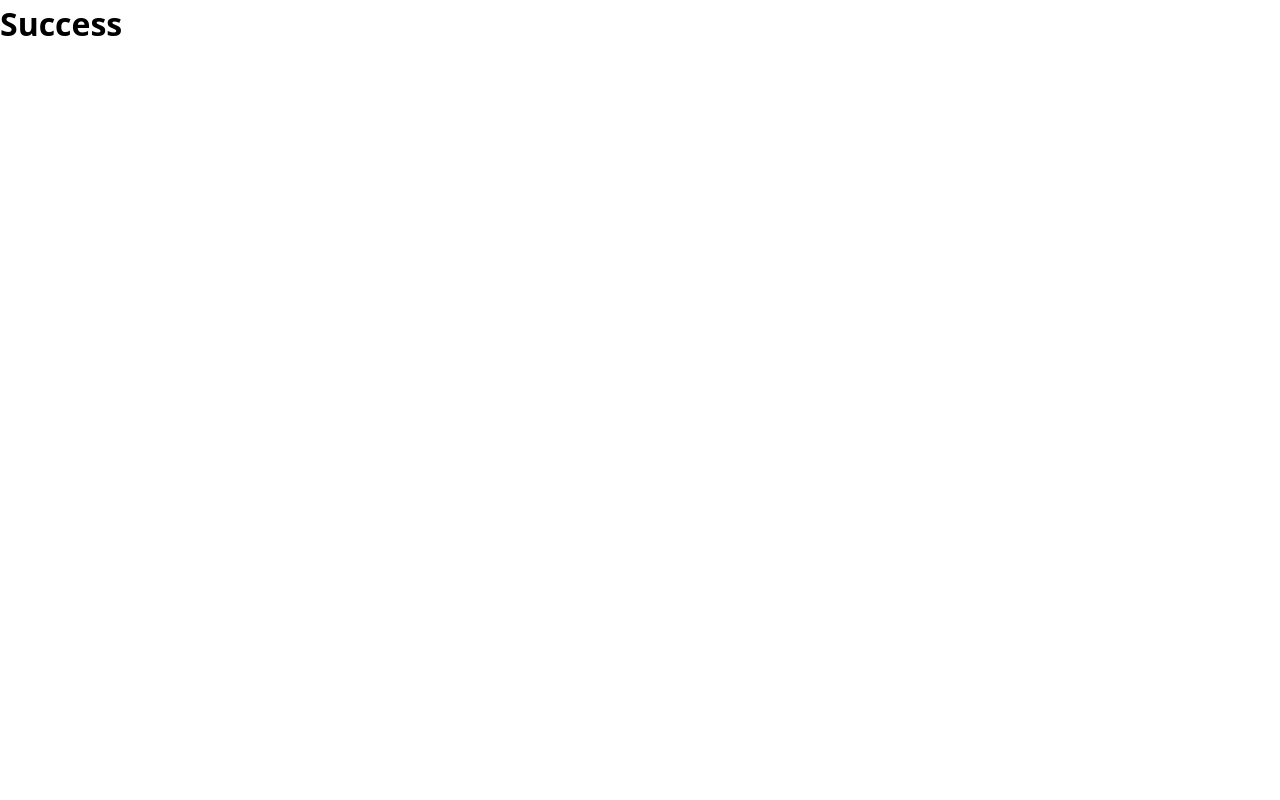
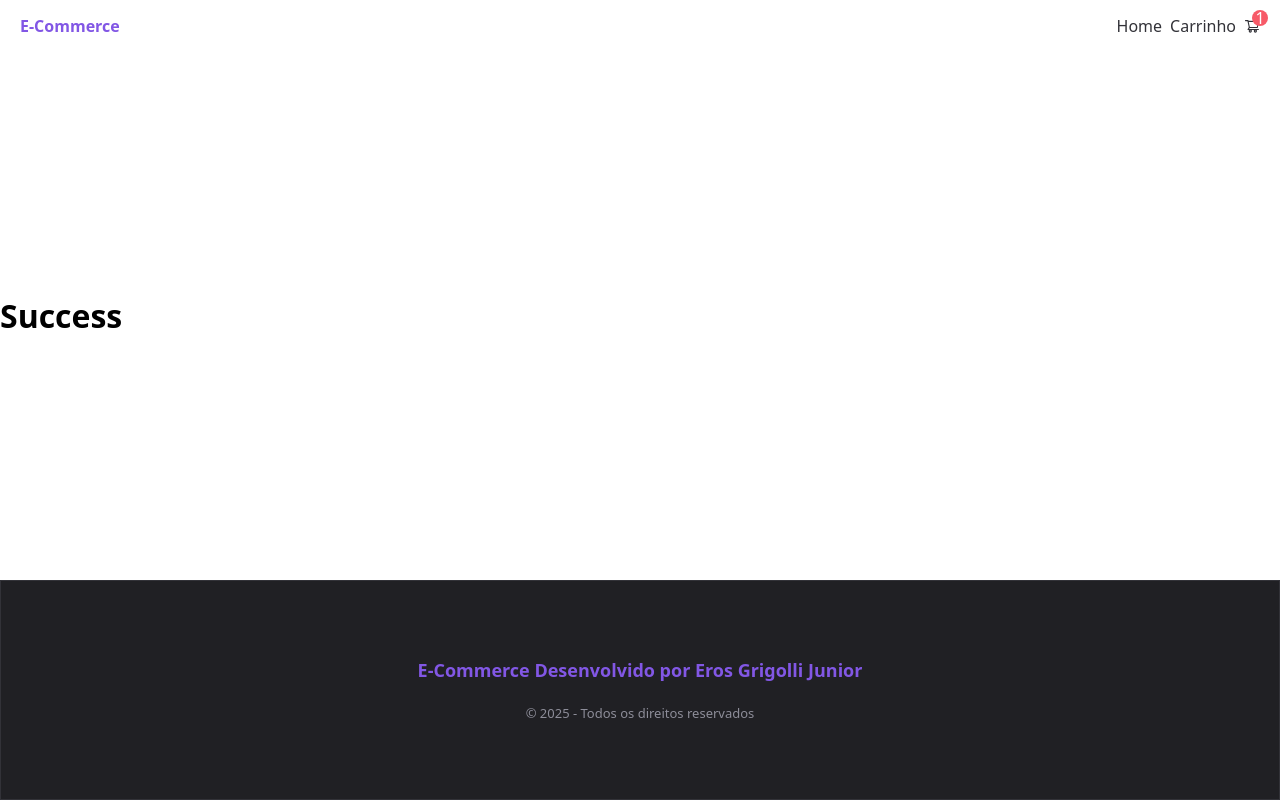
Before and after one commit to erosgri/E-Commerce, a React (Vite) app: page /success in a window 1280 px wide. Built offline with nearby package versions, Linux system fonts and the light colour scheme.

Commit message:
criado o layout

```diff
--- /dev/null
+++ b/src/layouts/MainLayout/index.tsx
@@ -0,0 +1,14 @@
+import { Outlet } from 'react-router-dom';
+import Footer from '../../components/Footer';
+import Header from '../../components/Header';
+import styles from './main-layout.module.scss';
+
+export default function MainLayout(){
+    return <div className={styles.container}>
+        <Header />
+        <div className={styles.content}>
+            <Outlet />
+        </div>
+        <Footer />
+    </div>
+};
--- /dev/null
+++ b/src/layouts/MainLayout/main-layout.module.scss
@@ -0,0 +1,16 @@
+.container {
+    display: flex;
+    flex-direction: column;
+    justify-content: space-between;
+    min-height: 100dvh;
+}
+
+.contante {
+    display: flex;
+    flex-direction: column;
+
+    min-height: auto;
+    width: 100%;
+
+    padding: 10px;
+}
--- a/src/pages/Home/index.tsx
+++ b/src/pages/Home/index.tsx
@@ -5,7 +5,6 @@ import Footer from '../../components/Footer';
 function Home() {
     return (
         <div className={style.container}>
-            <Header />
             <div className={style.banner}>
                 <h1>E-commerce Developer</h1>
             </div>
@@ -61,7 +60,6 @@ function Home() {
                     //isInCart
                 />
             </div>
-            <Footer />
         </div>
 
     )
--- a/src/pages/Product/index.tsx
+++ b/src/pages/Product/index.tsx
@@ -1,8 +1,12 @@
+import Footer from "../../components/Footer";
+import Header from "../../components/Header";
 import style from "./product.module.scss";
 function Product() {
     return (
         <div className={style.container}>
+            <Header/>
             <h1>Product</h1>
+            <Footer/>
         </div>
     )
 }
--- a/src/routes.tsx
+++ b/src/routes.tsx
@@ -3,15 +3,18 @@ import Cart from "./pages/Cart";
 import Home from "./pages/Home";
 import Product from "./pages/Product";
 import Success from "./pages/Success";
+import MainLayout from "./layouts/MainLayout";
 
 
 function MainRoutes() {
     return (
         <Routes>
-            <Route element={<Home />} path="/"/>
-            <Route element={<Cart/>} path="/cart"/>
-            <Route element={<Product/>} path="/product/:id"/>
-            <Route element={<Success/>} path="/success"/>
+            <Route element={<MainLayout />}>
+                <Route element={<Home />} path="/" />
+                <Route element={<Cart />} path="/cart" />
+                <Route element={<Product />} path="/product/:id" />
+                <Route element={<Success />} path="/success" />
+            </Route>
         </Routes>
     )
 }
```
